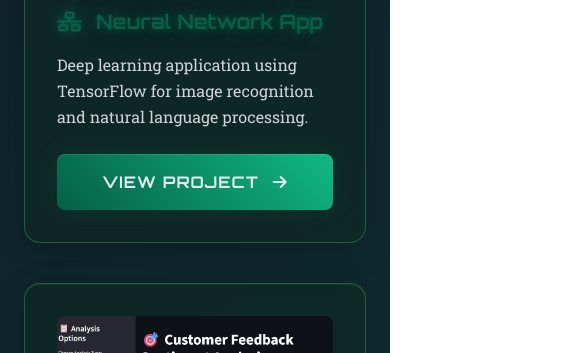
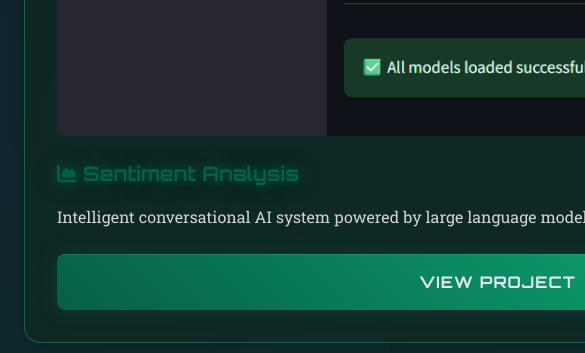
Before and after one commit to Anshchauhanhub/portfolio, a plain HTML site: page index.html in a window 390 px wide. Shown: the part 1647-2000 px from the top of the page, 585 px wide, since content can reach past the window. Drawn offline with nearby package versions, Linux system fonts and the light colour scheme.

Commit message:
Update index.html

```diff
--- a/index.html
+++ b/index.html
@@ -2,7 +2,7 @@
 <html lang="en">
 <head>
     <meta charset="UTF-8">
-    <meta name="viewport" content="width=device-width, initial-scale=1.0">
+    <meta name="viewport" content="width=1024, initial-scale=0.5, maximum-scale=3.0, user-scalable=yes">
     <title>Ansh Chauhan - AI Developer Portfolio</title>
     <script src="https://cdn.tailwindcss.com"></script>
     <link href="https://cdnjs.cloudflare.com/ajax/libs/font-awesome/6.0.0/css/all.min.css" rel="stylesheet">
@@ -27,6 +27,20 @@
             overflow-x: hidden;
             position: relative;
             background: linear-gradient(135deg, #0f172a 0%, #0f2d30 50%, #0f3c2d 100%);
+            /* Force desktop layout on all devices - ALWAYS ON */
+            min-width: 1024px !important;
+        }
+
+        /* Force desktop layout on mobile devices - ALWAYS ON */
+        @media screen and (max-width: 1024px) {
+            body {
+                min-width: 1024px !important;
+                overflow-x: auto;
+            }
+
+            .container {
+                min-width: 1024px !important;
+            }
         }
 
         /* Cold aesthetic enhancements */
@@ -471,6 +485,7 @@
             </div>
         </section>
     </main>
+
     <!-- Enhanced Footer -->
     <footer class="text-center py-8 relative z-10 frost-effect">
         <p class="text-lg font-bold" style="color: var(--primary-color);">
@@ -528,8 +543,10 @@
             // document.body.removeChild(link);
         }
 
-        // Initialize
-        createParticles();
+        // Initialize particles on page load
+        document.addEventListener('DOMContentLoaded', function() {
+            createParticles();
+        });
 
         // Add scroll animations
         const observerOptions = {
```
